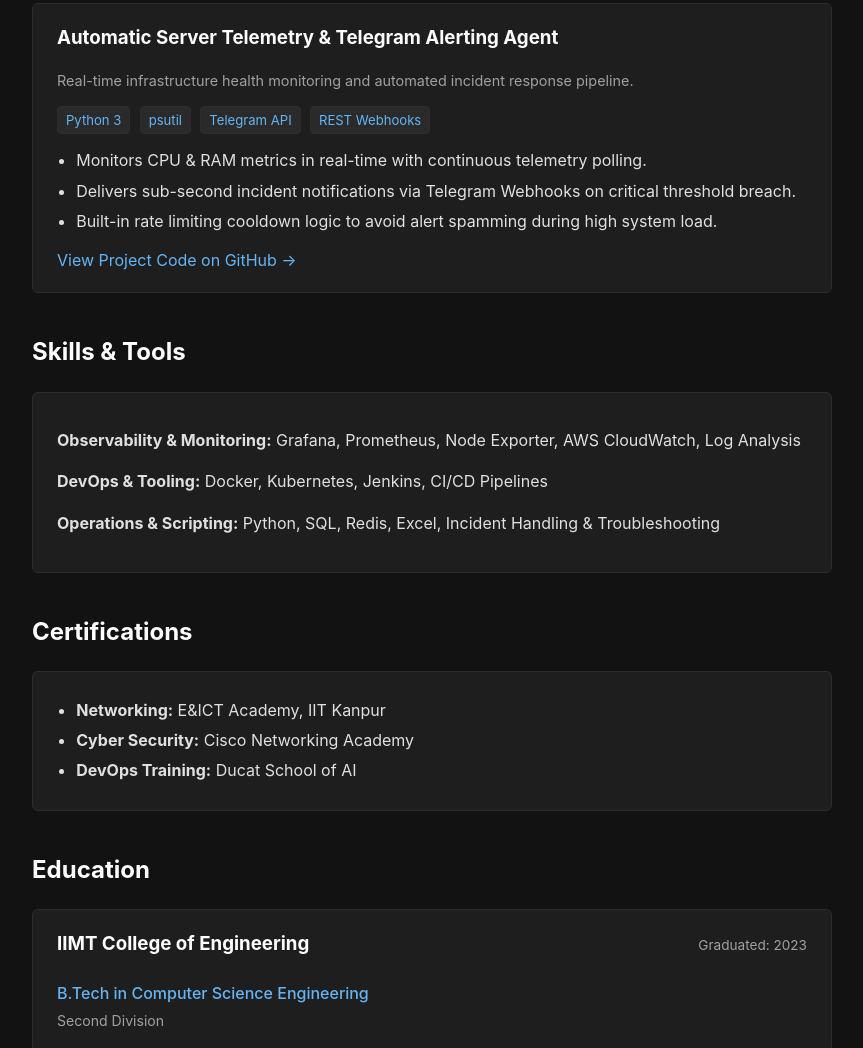
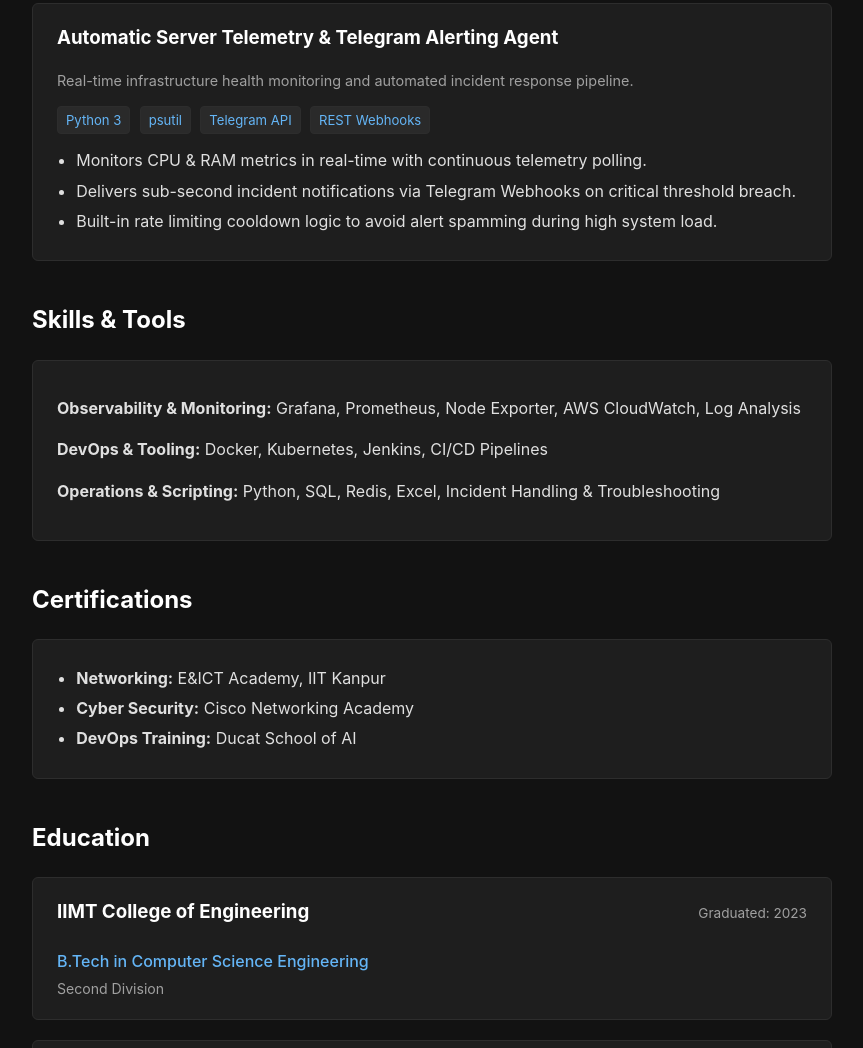
Before and after one commit to PulkitSreDevOps/SRE-DevOps, a plain HTML site: page index.html in a window 1280 px wide. Shown: the part 1054-2102 px from the top of the page, without its empty margins (208-1071 px from the left). Drawn offline with Linux system fonts and the light colour scheme.

Commit message:
Update index.html

```diff
--- a/index.html
+++ b/index.html
@@ -152,9 +152,6 @@
                 <li>Delivers sub-second incident notifications via Telegram Webhooks on critical threshold breach.</li>
                 <li>Built-in rate limiting cooldown logic to avoid alert spamming during high system load.</li>
             </ul>
-            <p style="margin-top: 0.8rem; margin-bottom: 0;">
-                <a href="https://github.com/PulkitSreDevOps/SRE-DevOps" target="_blank">View Project Code on GitHub →</a>
-            </p>
         </div>
     </div>
 
```
